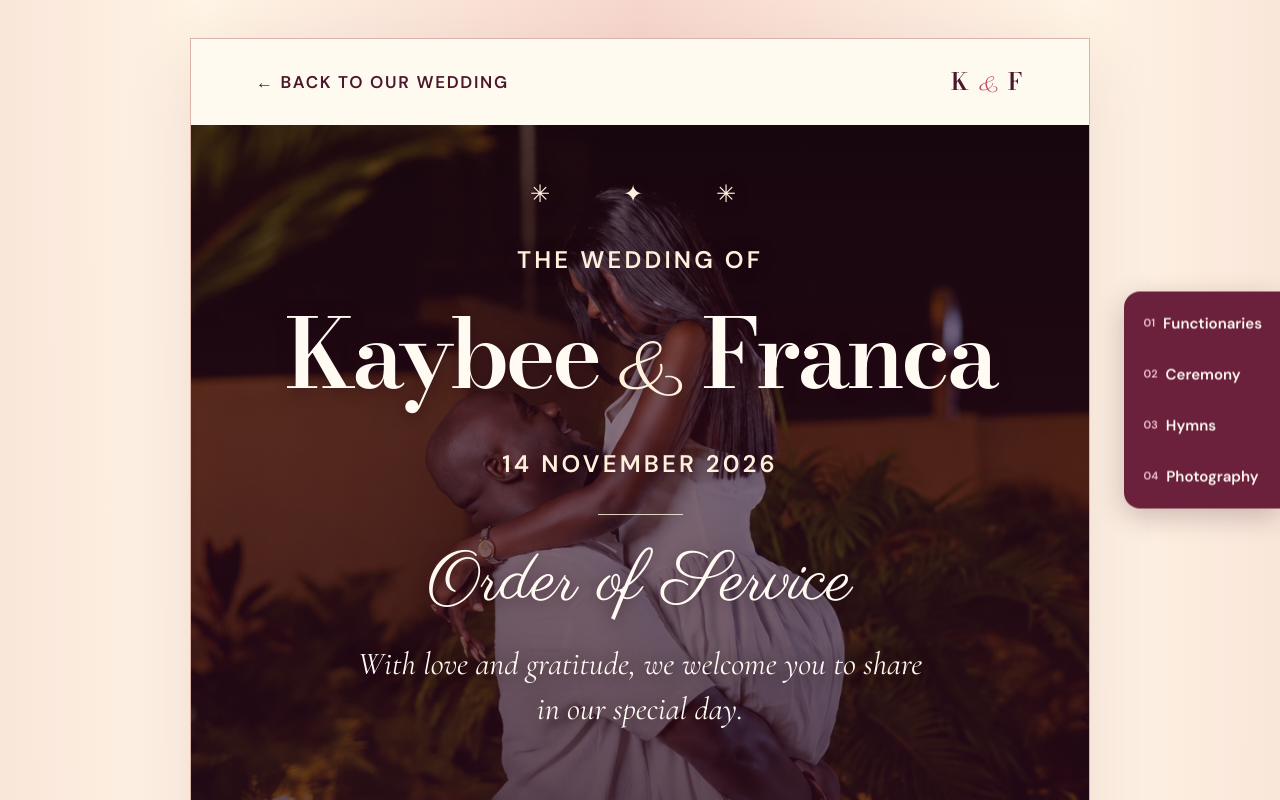
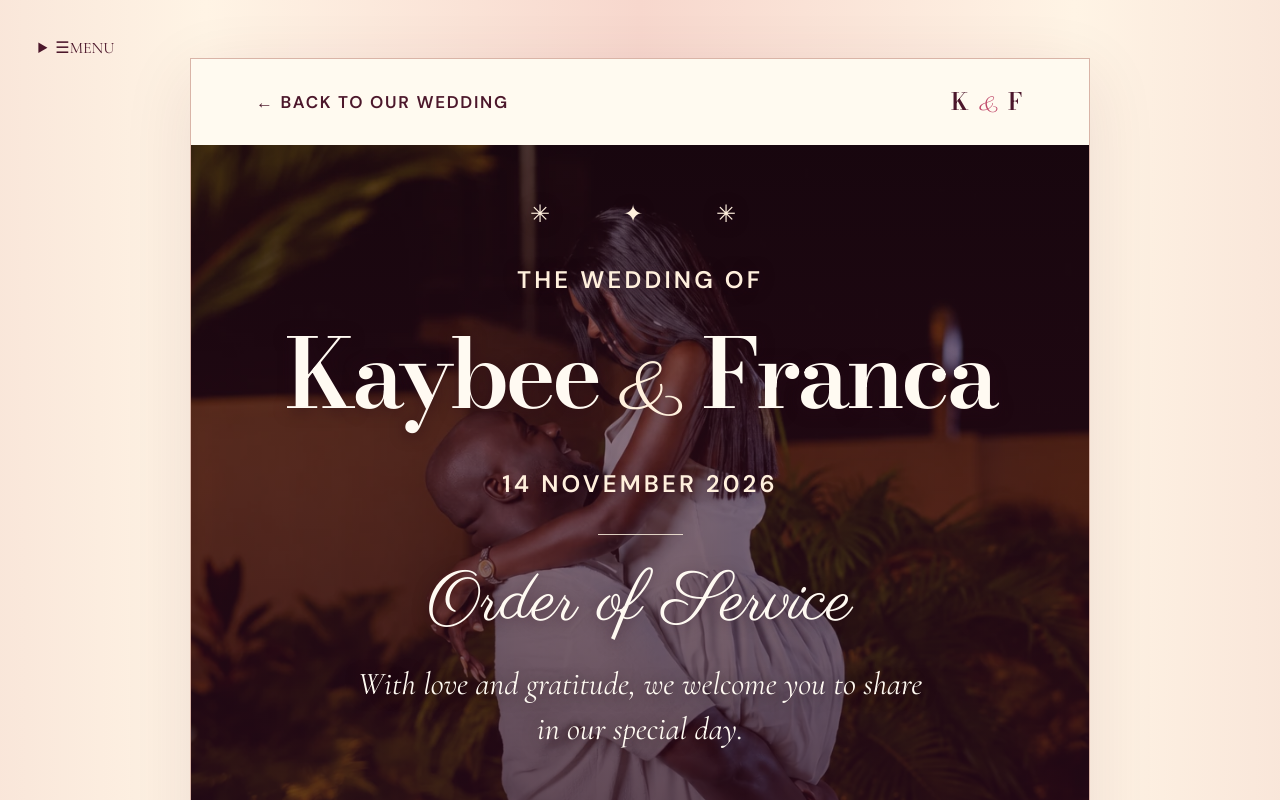
Before and after one commit to fidelnyame-80/Kaybee-Franca, a Next.js app: page /order-of-service in a window 1280 px wide. Shown: the top 800 px of the page. Built offline with nearby package versions, Linux system fonts and the light colour scheme.

Commit message:
Replace obstructive floating navigation with closed-by-default toggle

```diff
--- a/app/order-of-service/page.tsx
+++ b/app/order-of-service/page.tsx
@@ -17,12 +17,15 @@ function People({ title, names }: { title: string; names: string[] }) {
 
 export default function OrderOfServicePage() {
   return <main className="programme">
+    <details className="programme__side-menu">
+      <summary aria-label="Toggle programme navigation"><span aria-hidden="true">☰</span><span>MENU</span></summary>
       <nav className="programme__side-nav" aria-label="Quick programme navigation">
         <a href="#functionaries"><span className="programme__side-number">01</span><span>Functionaries</span></a>
         <a href="#ceremony"><span className="programme__side-number">02</span><span>Ceremony</span></a>
         <a href="#hymns"><span className="programme__side-number">03</span><span>Hymns</span></a>
         <a href="#photography"><span className="programme__side-number">04</span><span>Photography</span></a>
       </nav>
+    </details>
     <div className="programme__frame">
       <nav className="programme__nav"><Link href="/">← Back to our wedding</Link><span>K <i>&</i> F</span></nav>
       <header className="programme__hero">
```
Lines whose indentation alone changed are shown as unchanged.
